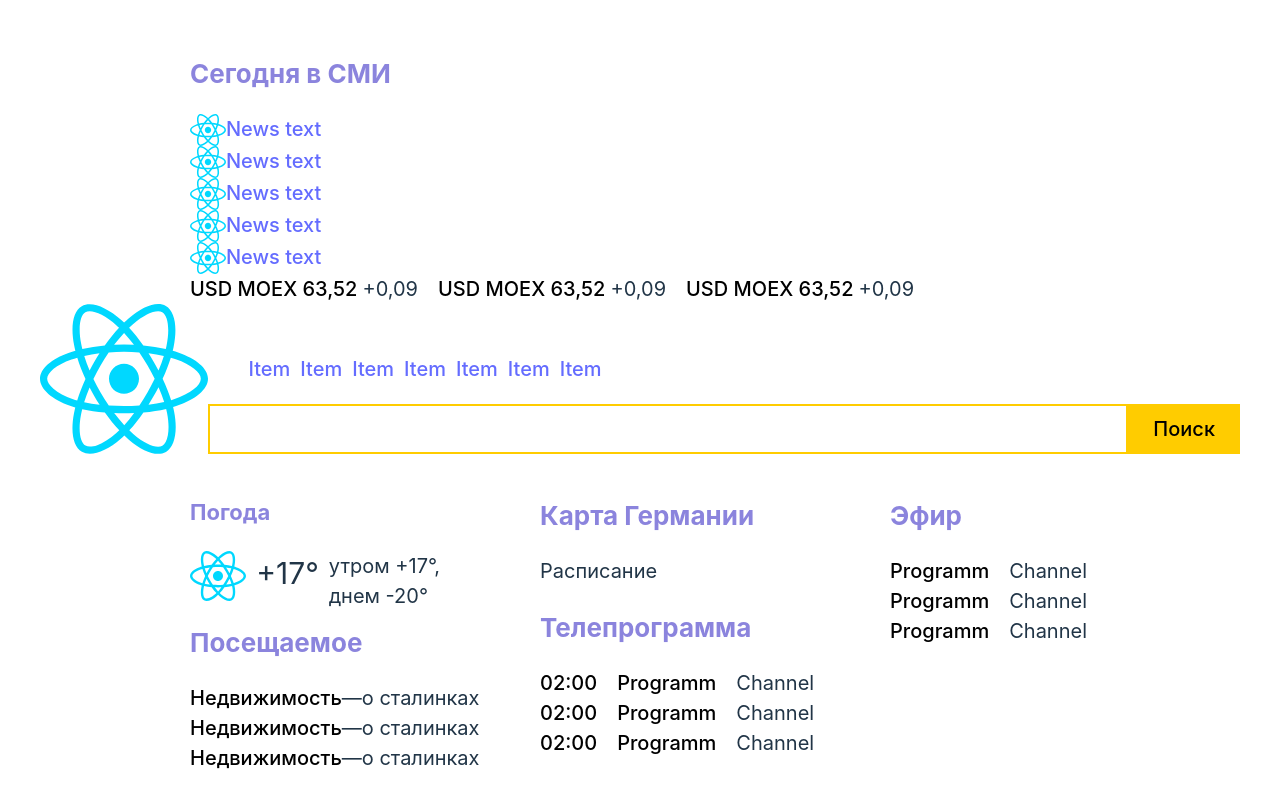
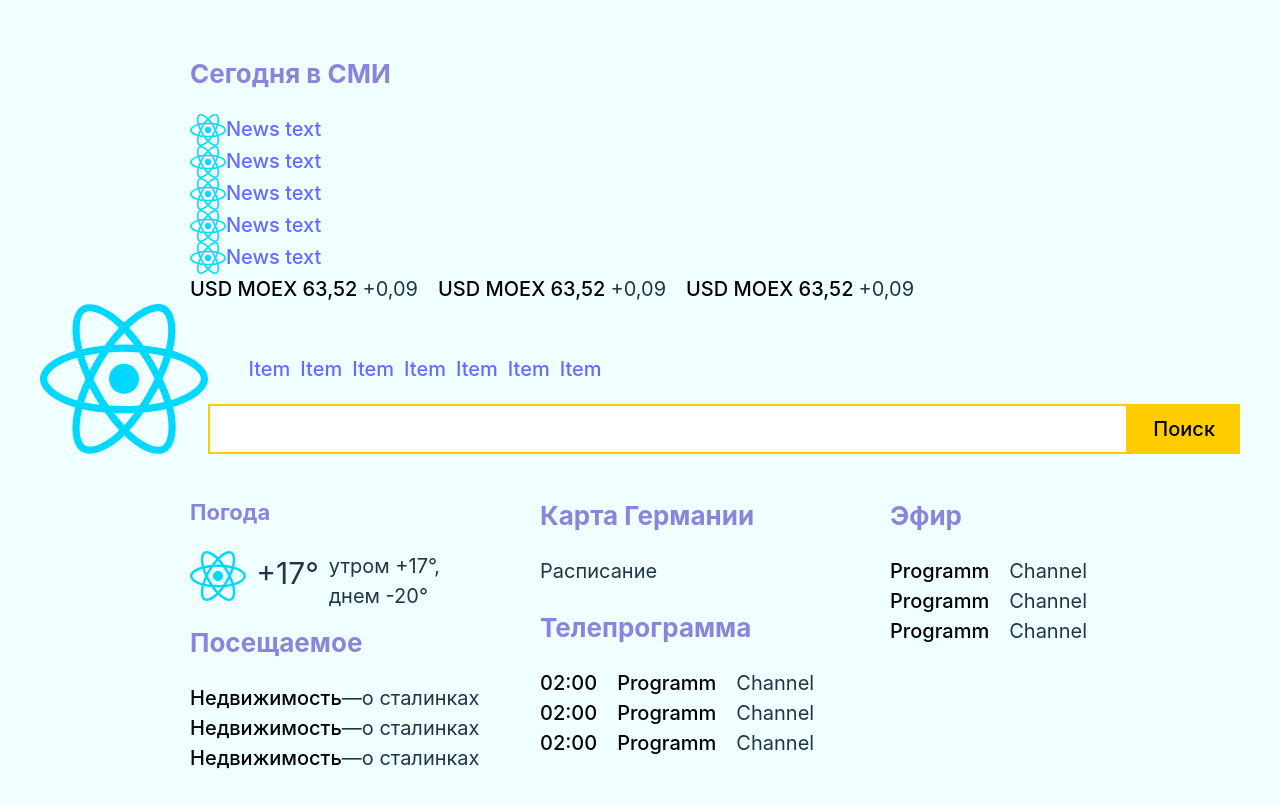
Before and after one commit to SergeyBildanov/decomposition, a React (Vite) app: page / in a window 1280 px wide. Built offline with nearby package versions, Linux system fonts and the light colour scheme.

Commit message:
final changes

```diff
--- a/src/App.css
+++ b/src/App.css
@@ -1,3 +1,6 @@
+body{
+  background-color: azure;
+}
 #root {
   max-width: 100%;
   margin: 0 auto;
```
